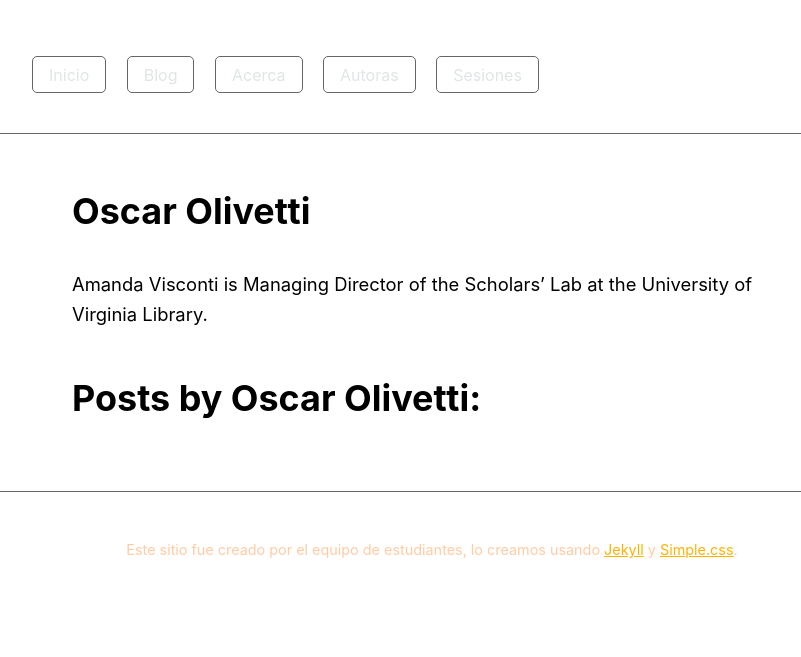
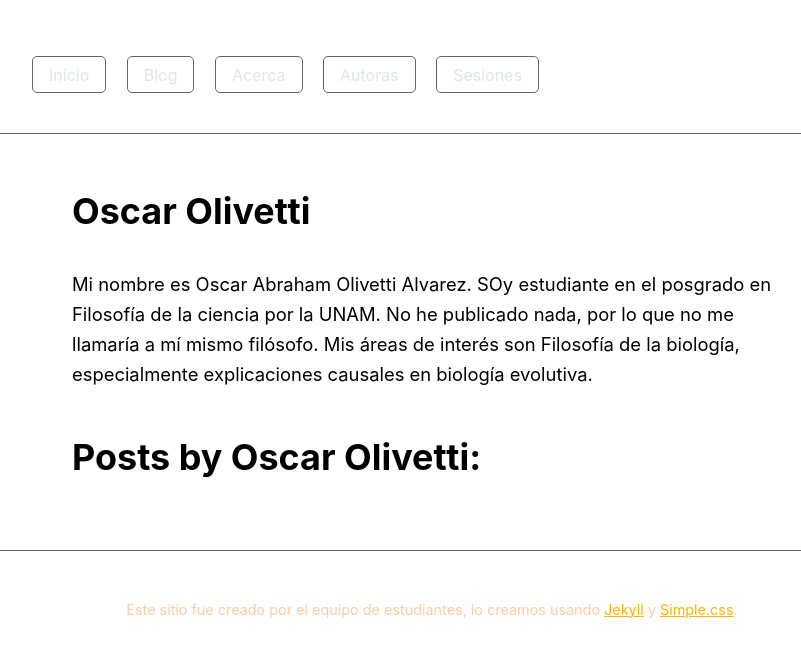
Before and after one commit to Oiuhukt/modeyrep, a Jekyll site: the page built from _people/Oscar Olivetti.md, in a window 1280 px wide. Shown: the top 657 px of the page, without its empty margins (208-1009 px from the left). Built offline with Jekyll 4.4.1, drawn with Linux system fonts in a browser that asks for light colours.

Commit message:
Modifiqué mi semblanza

```diff
--- a/_people/Oscar Olivetti.md
+++ b/_people/Oscar Olivetti.md
@@ -2,4 +2,4 @@
 name: Oscar Olivetti
 layout: author
 ---
-Amanda Visconti is Managing Director of the Scholars' Lab at the University of Virginia Library.
+Mi nombre es Oscar Abraham Olivetti Alvarez. SOy estudiante en el posgrado en Filosofía de la ciencia por la UNAM. No he publicado nada, por lo que no me llamaría a mí mismo filósofo. Mis áreas de interés son Filosofía de la biología, especialmente explicaciones causales en biología evolutiva.
```
